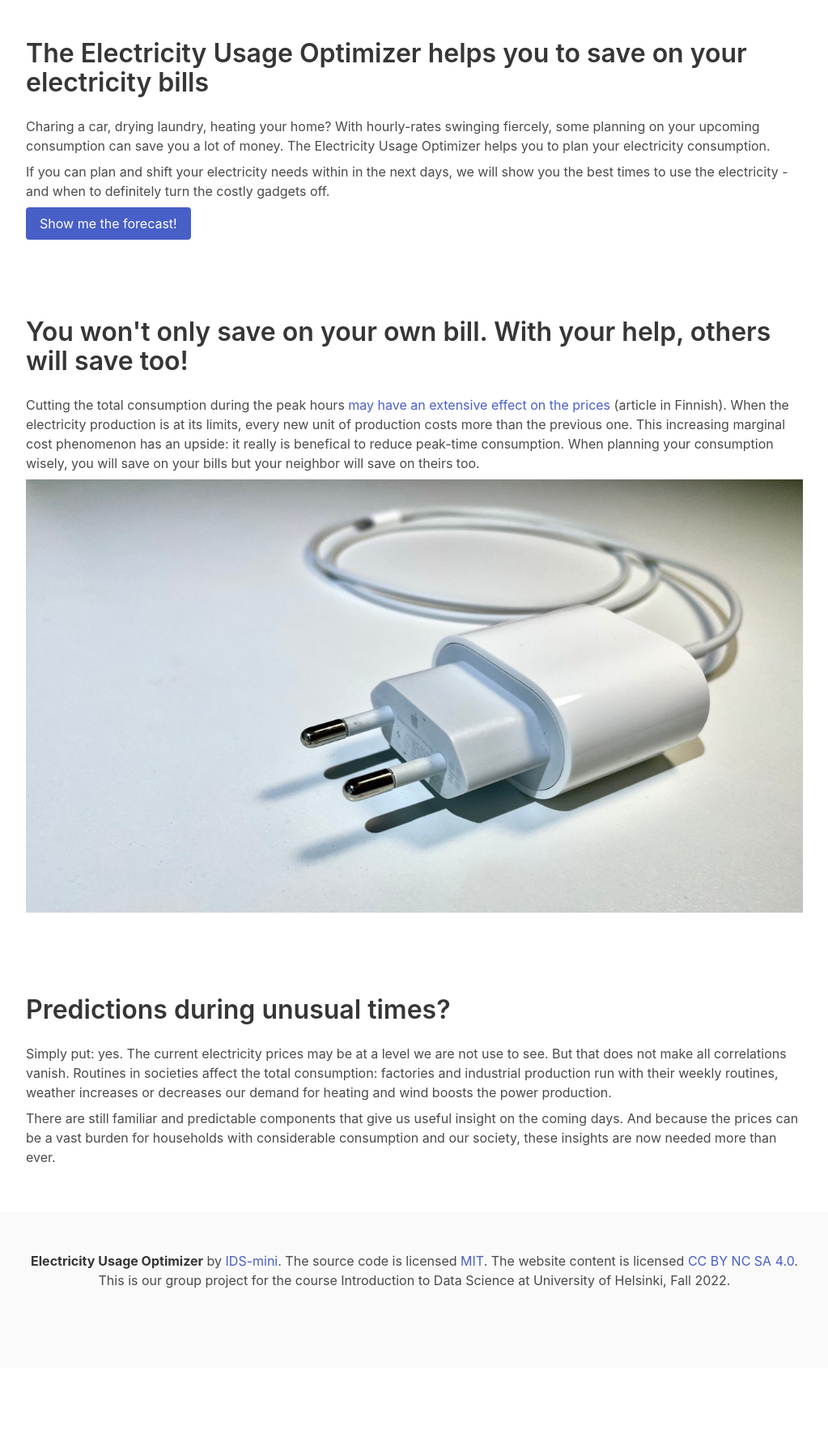
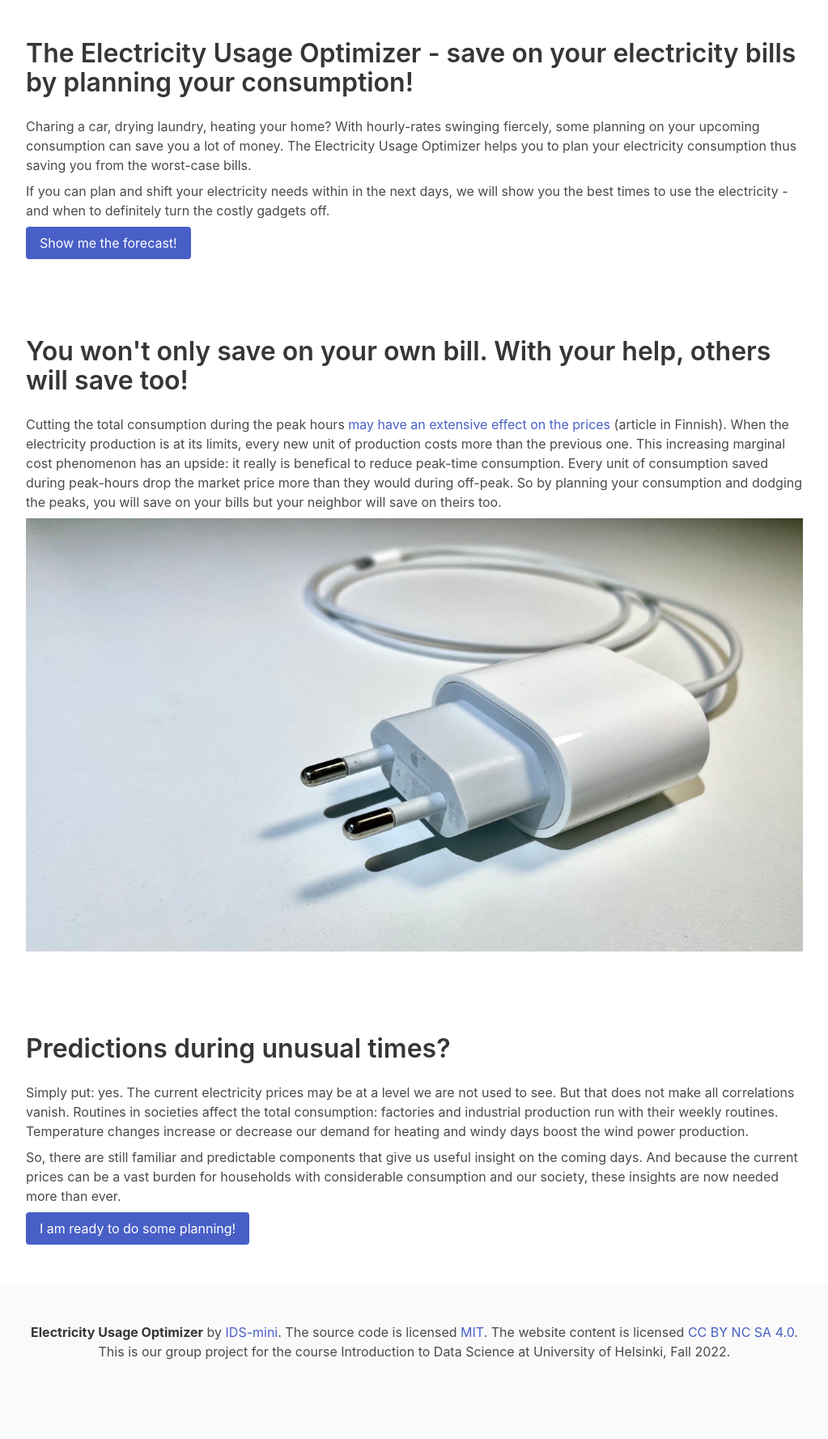
Before and after one commit to IDS-mini/electricity, a FastAPI app: page / in a window 1280 px wide. Shown: the part 147-1924 px from the top of the page at 81% size, without its empty margins (128-1151 px from the left). Before the commit the page ends 1738 px from the top, so only its background shows below. Run offline with FastAPI, Linux system fonts and the light colour scheme; parts of the project's set-up code (start-up, migrations or seed data) failed here and were passed over.

Commit message:
fix typos in index

```diff
--- a/src/app/templates/index.html
+++ b/src/app/templates/index.html
@@ -22,9 +22,9 @@
 		</header>
 		<main class="section" id="main">
 			<div class="container">
-				<h1 class="title">The Electricity Usage Optimizer helps you to save on your electricity bills</h1>
+				<h1 class="title">The Electricity Usage Optimizer - save on your electricity bills by planning your consumption!</h1>
 				<p class = "my-2">Charing a car, drying laundry, heating your home? With hourly-rates swinging fiercely, some planning on your upcoming consumption can save
-					you a lot of money. The Electricity Usage Optimizer helps you to plan your electricity consumption.
+					you a lot of money. The Electricity Usage Optimizer helps you to plan your electricity consumption thus saving you from the worst-case bills.
 				</p>
 				<p class="my-2">If you can plan and shift your electricity needs within in the next days, we will show you the best times to use the electricity -
 					and when to definitely turn the costly gadgets off.
@@ -36,7 +36,7 @@
 			<div class="container">
 				<h2 class="title">You won't only save on your own bill. With your help, others will save too!</h2>
 				<p class = "my-2">Cutting the total consumption during the peak hours <a href="https://www.hs.fi/talous/art-2000009051566.html">may have an extensive effect on the prices</a> (article in Finnish). When the electricity production is at its limits, every new unit of production costs more than the previous one. This increasing
-					marginal cost phenomenon has an upside: it really is benefical to reduce peak-time consumption. When planning your consumption wisely,
+					marginal cost phenomenon has an upside: it really is benefical to reduce peak-time consumption. Every unit of consumption saved during peak-hours drop the market price more than they would during off-peak. So by planning your consumption and dodging the peaks,
 				you will save on your bills but your neighbor will save on theirs too.
 				</p>
 				<img src="{{url_for('static', path='plug.jpeg')}}" alt="A plug">
@@ -45,13 +45,15 @@
 		<section class="section" id="correlations">
 			<div class="container">
 				<h2 class="title">Predictions during unusual times?</h2>
-				<p class = "my-2"> Simply put: yes. The current electricity prices may be at a level we are not use to see. But that does not make all correlations vanish. Routines in societies affect
-					the total consumption: factories and industrial production run with their weekly routines, weather increases or decreases our demand for heating and wind boosts the power production.
+				<p class = "my-2"> Simply put: yes. The current electricity prices may be at a level we are not used to see. But that does not make all correlations vanish. Routines in societies affect
+					the total consumption: factories and industrial production run with their weekly routines. Temperature changes increase or decrease our demand for heating and
+					windy days boost the wind power production.
 				</p>
 				<p class = "my-2">
-					There are still familiar and predictable components that give us useful insight on the coming days. And because the prices can be a vast burden for households with considerable
+					So, there are still familiar and predictable components that give us useful insight on the coming days. And because the current prices can be a vast burden for households with considerable
 					consumption and our society, these insights are now needed more than ever.
 				</p>
+				<a class="button is-link" href="planning">I am ready to do some planning!</a>
 			</div>
 		</section>
 		<footer class="footer">
```
